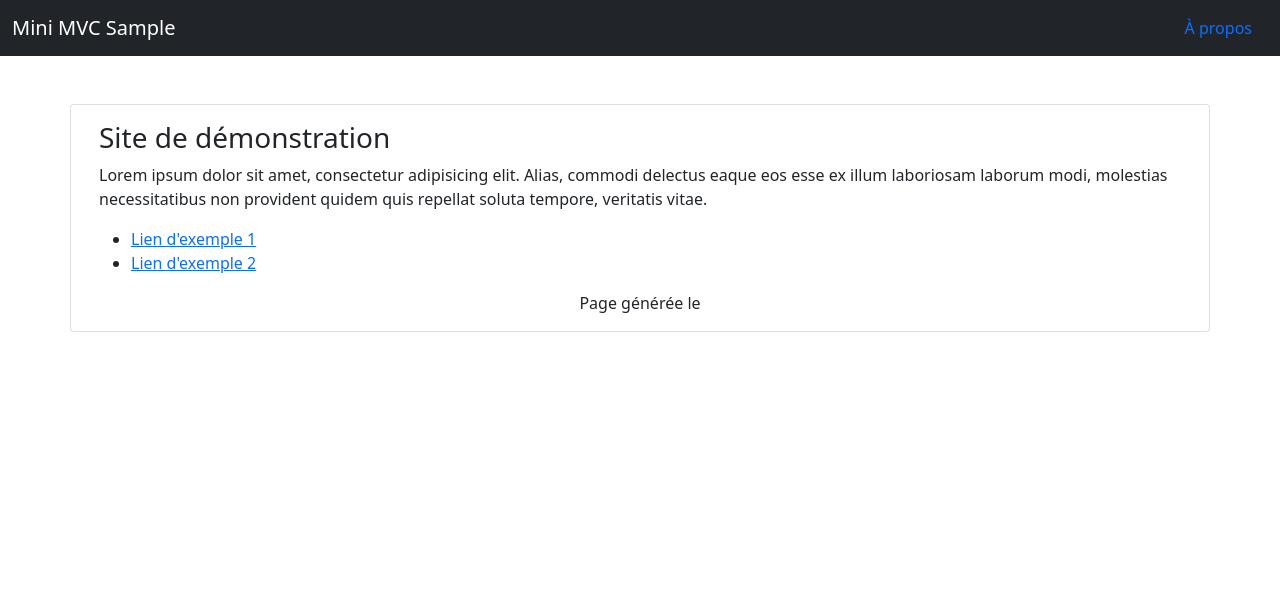
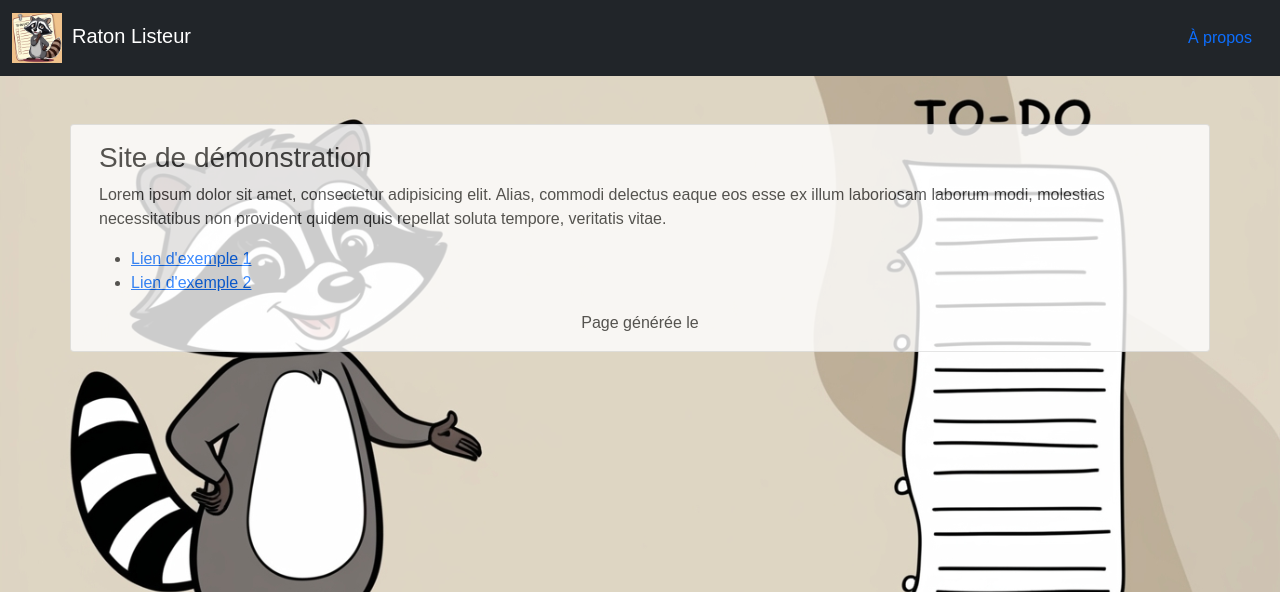
Before and after one commit to Momowito/Todo-List, a PHP site: template views/global/home.php in a window 1280 px wide. Shown: the top 592 px of the page. Run offline with PHP 8.4, Linux system fonts and the light colour scheme; the template is opened without the code that fills it, so the values that code supplies are empty.

Commit message:
Structure, ajout d'image

```diff
--- a/public/style/main.css
+++ b/public/style/main.css
@@ -0,0 +1,30 @@
+
+/* Général */
+body {
+    font-family: 'Arial', sans-serif;
+    background-color: #F5F5F5; /* Couleur de fond neutre */
+    color: #333; /* Couleur de texte par défaut */
+    background-image: url(../style/background1.jpg);
+    background-size: cover;
+}
+
+
+/* Ajout d'animations */
+@keyframes raccoon-fade-in {
+    from { opacity: 0; }
+    to { opacity: 1; }
+}
+
+body {
+    animation: raccoon-fade-in 2s ease-in;
+}
+
+
+#logo{
+    width:50px;
+    height:50px;
+    margin-right: 10px;
+}
+#souslanav{
+opacity: 0.80;
+}
--- a/views/common/404.php
+++ b/views/common/404.php
@@ -33,6 +33,8 @@
             color: var(--text-color);
         }
 
+
+
         h3 {
             text-align: center;
         }
@@ -53,7 +55,8 @@
 </head>
 <body>
 <div class="text-center">
-    <h1>Ressource introuvable</h1>
+    <h1>Ressource introuvable 😢</h1>
+    <img src="../../public/style/raccoon-sad.gif"     width="400" height="500" alt="Racoon Sad">
     <h3><?= $target ?></h3>
     <a href="/">Retour</a>
 </div>
--- a/views/common/header.php
+++ b/views/common/header.php
@@ -4,6 +4,7 @@
     <meta charset="UTF-8">
     <meta name="viewport" content="width=device-width, initial-scale=1.0">
     <title>Mini MVC Sample</title>
+    <link rel="icon" type="image/x-icon" href="../../public/style/racoon-icon.png">
     <link href="https://cdn.jsdelivr.net/npm/bootstrap@5.0.0-beta1/dist/css/bootstrap.min.css" rel="stylesheet" integrity="sha384-giJF6kkoqNQ00vy+HMDP7azOuL0xtbfIcaT9wjKHr8RbDVddVHyTfAAsrekwKmP1" crossorigin="anonymous">
     <link rel="stylesheet" href="./public/style/main.css">
 </head>
@@ -11,7 +12,7 @@
 <body class="<?= isset($_GET['id']) ? 'brick' : '' ?>">
 <nav class="navbar navbar-expand-lg navbar-dark bg-dark">
     <div class="container-fluid">
-        <a class="navbar-brand" href="/">Mini MVC Sample</a>
+        <a class="navbar-brand" href="/"><img src="../../public/style/racoon-todo.jpg" class="img-fluid"  id="logo" alt="Raton laveur">Raton Listeur</a>
         <ul class="nav nav-pills">
             <?php
             if (\utils\SessionHelpers::isLogin()) {
--- a/views/global/home.php
+++ b/views/global/home.php
@@ -1,4 +1,4 @@
-<div class="container mt-5">
+<div class="container mt-5" id="souslanav">
     <div class="row">
         <div class="card">
             <div class="card-body">
```
Also changed, not shown: public/style/Racoon-happy.jpg (added), public/style/Racoon-sad.jpg (added), public/style/Racoon-vanilla.jpg (added), public/style/background1.jpg (added), public/style/background2.jpg (added), public/style/racoon-bodybuilder.jpg (added), public/style/racoon-dumb.jpg (added), public/style/racoon-icon.png (added), public/style/racoon-pedro.gif (added), public/style/racoon-shocked.jpg (added), public/style/racoon-todo.jpg (added), public/style/racoon-trash.png (added), public/style/racoon.png (added), 1 other file.
